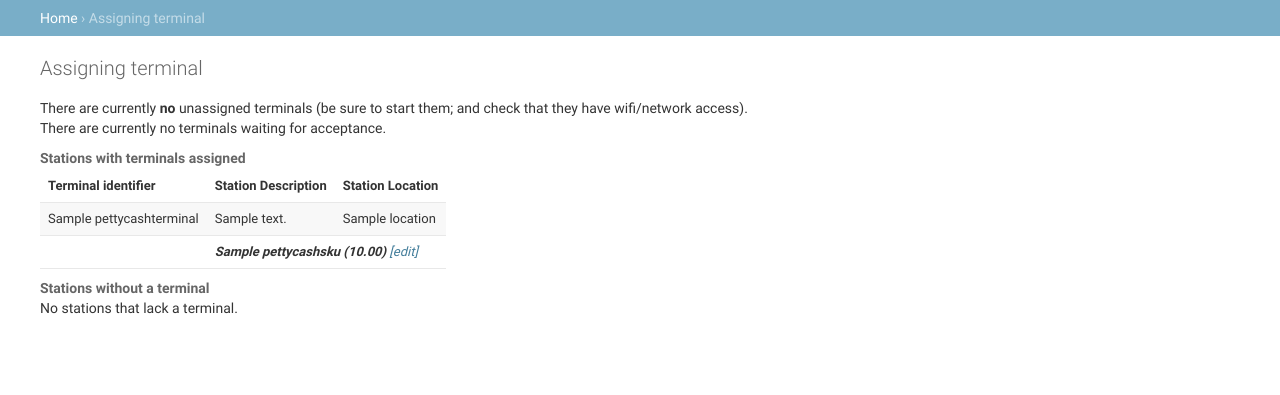
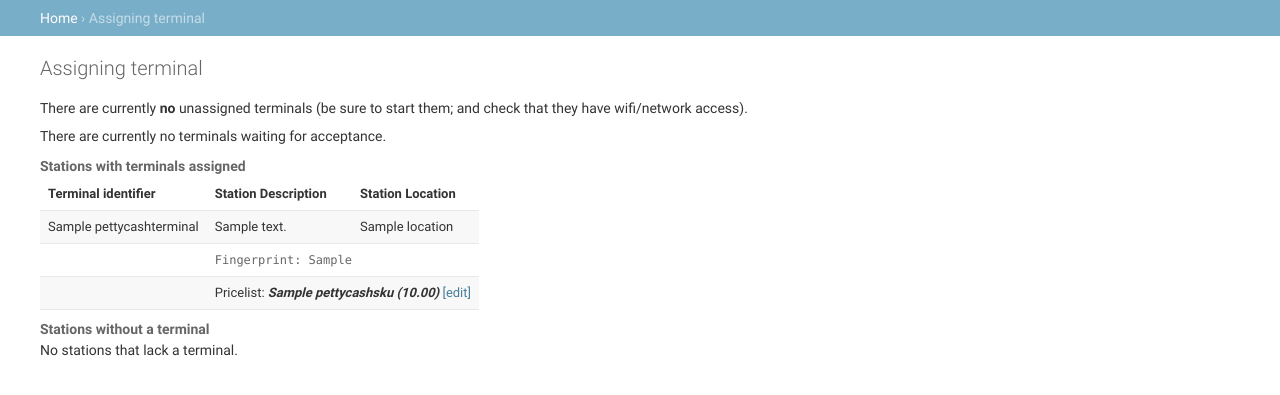
Before and after one commit to MakerSpaceLeiden/makerspaceleiden-crm, a Django app: page /pettycash/unpaired in a window 1280 px wide. Shown: the part 36-431 px from the top of the page. Run offline with Django 3.2, Linux system fonts and the light colour scheme; a user stored in the database is signed in; tables that the repository leaves empty hold one stand-in row (values such as "Sample post"); parts of the project's set-up code (start-up, migrations or seed data) failed here and were passed over.

Commit message:
Tweak fingerpritn display

```diff
--- a/pettycash/templates/pettycash/unpaired.html
+++ b/pettycash/templates/pettycash/unpaired.html
@@ -25,6 +25,7 @@ There are currently <b>no</b> unassigned terminals (be sure to start them; and c
 {% endif %}
 
 {% if unlst %}
+<p>
 <h3>Terminals waiting for acceptance</h3>
 
 The following terminal(s) have not yet been accepted (e.g. with a tag-swipe by an admin).
@@ -40,6 +41,7 @@ The following terminal(s) have not yet been accepted (e.g. with a tag-swipe by a
 	{% endfor %}
 </table>
 {% else %}
+<p>
 There are currently no terminals waiting for acceptance.
 {%endif %}
 
@@ -55,8 +57,11 @@ There are currently no terminals waiting for acceptance.
 			<td>{{ b.location }}</td>
 		</tr>
 		<tr><td></td><td colspan=2</td>
-			<i>
+			<code>Fingerprint: {{ b.terminal.fingerprint}}</code>
+		</td></tr>
+		<tr><td></td><td colspan=2</td>
 {%if b.available_skus %}
+	Pricelist: <i>
 	{% for i in b.available_skus.all %}
 		{% if i == b.default_sku %}
 			<b>{{ i }}</b>
@@ -64,6 +69,7 @@ There are currently no terminals waiting for acceptance.
 			{{ i }}
 		{% endif %}
 	{% endfor %}
+	</i>
 {%else%}
 anything / you can enter a amount.
 {%endif%}
@@ -85,8 +91,8 @@ No stations.
 			<td>{{ b.location }}</td>
 		</tr>
 		<tr><td></td><td colspan=2</td>
-			<i>
 {%if b.available_skus.all %}
+	Pricelist:	<i>
 	{% for i in b.available_skus.all %}
 		{% if i == b.default_sku %}
 			<b>{{ i }}</b>
```
